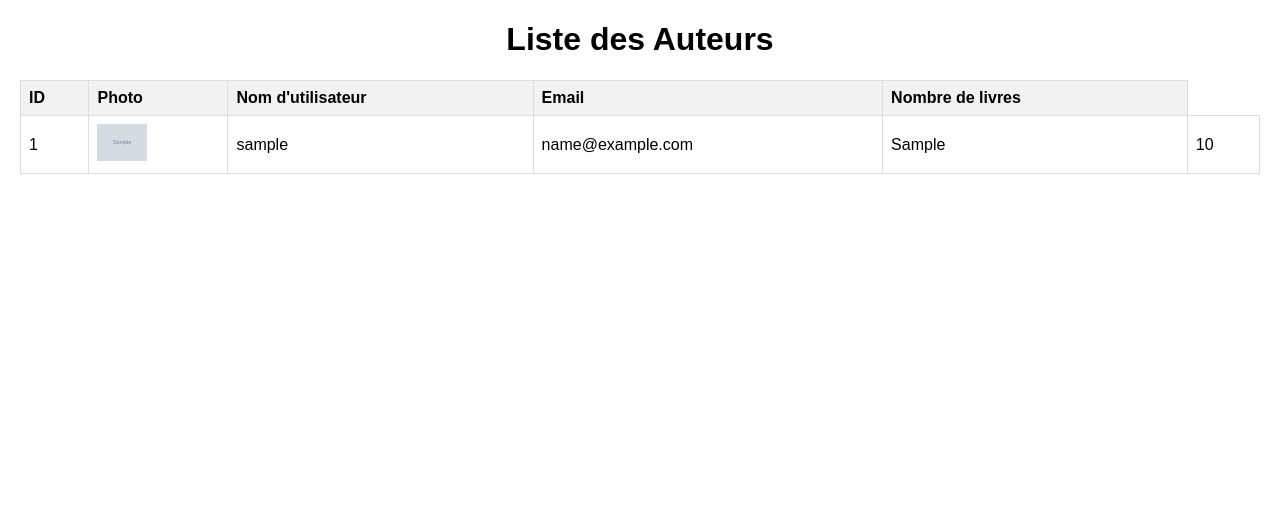
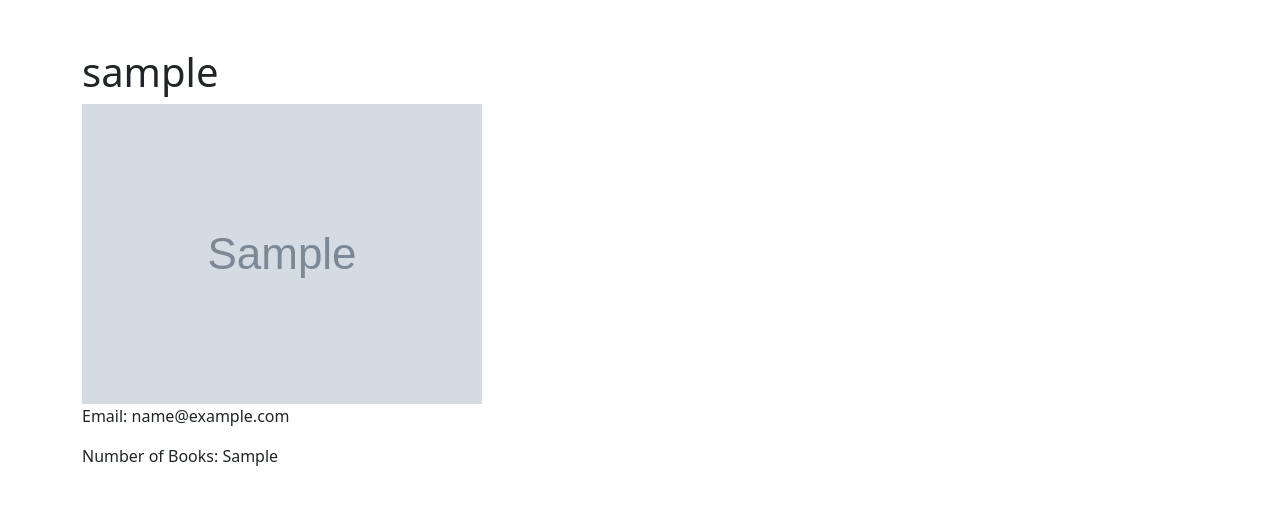
Before and after one commit to haythem-djebbi9/twig, a Symfony app: template templates/author/list.html.twig in a window 1280 px wide. Shown: the top 505 px of the page. Run offline with Twig, Linux system fonts and the light colour scheme; the template is opened without the code that fills it: most values are stand-ins (such as "Sample title", 1, 10 or a date in 2020); grey boxes marked "Sample" are stand-in pictures; some libraries are stand-ins or nearby versions.

Commit message:
second commit

```diff
--- a/templates/author/list.html.twig
+++ b/templates/author/list.html.twig
@@ -1,65 +1,15 @@
 <!DOCTYPE html>
 <html>
 <head>
-    <meta charset="UTF-8">
-    <title>Liste des Auteurs</title>
-    <link rel="stylesheet" href="https://cdnjs.cloudflare.com/ajax/libs/font-awesome/6.0.0-beta3/css/all.min.css">
-    <style>
-        body {
-            font-family: Arial, sans-serif;
-            margin: 20px;
-        }
-        h1 {
-            text-align: center;
-        }
-        table {
-            width: 100%;
-            border-collapse: collapse;
-            margin-top: 20px;
-        }
-        th, td {
-            border: 1px solid #dddddd;
-            text-align: left;
-            padding: 8px;
-        }
-        th {
-            background-color: #f2f2f2;
-        }
-        img {
-            width: 50px; /* Ajustez la taille de l'image */
-            height: auto;
-        }
-    </style>
+    <title>{{ author.username }}</title>
+    <link href="https://cdn.jsdelivr.net/npm/bootstrap@5.3.3/dist/css/bootstrap.min.css" rel="stylesheet" integrity="sha384-QWTKZyjpPEjISv5WaRU9OFeRpok6YctnYmDr5pNlyT2bRjXh0JMhjY6hW+ALEwIH" crossorigin="anonymous">
 </head>
 <body>
-    <h1>Liste des Auteurs</h1>
-    <table>
-        <thead>
-            <tr>
-                <th>ID</th>
-                <th>Photo</th>
-                <th>Nom d'utilisateur</th>
-                <th>Email</th>
-                <th>Nombre de livres</th>
-            </tr>
-        </thead>
-        <tbody>
-            {% for author in authors %}
-                <tr>
-                    <td>{{ author.id }}</td>
-                    <td><img src="{{ author.picture }}" alt="{{ author.username }}"></td>
-                    <td>{{ author.username }}</td>
-                    <td>{{ author.email }}</td>
-                    <td>{{ author.nb_books }}</td>
-                    <td>{{ author.age }}</td>
-
-                </tr>
-            {% else %}
-                <tr>
-                    <td colspan="5">Aucun auteur disponible.</td>
-                </tr>
-            {% endfor %}
-        </tbody>
-    </table>
+    <div class="container mt-5">
+        <h1>{{ author.username }}</h1>
+        <img src="{{ author.picture }}" class="img-fluid" alt="{{ author.username }}">
+        <p>Email: {{ author.email }}</p>
+        <p>Number of Books: {{ author.nb_books }}</p>
+    </div>
 </body>
 </html>
```
Also changed, not shown: src/Controller/AuthorController.php (+17 -11 lines).
